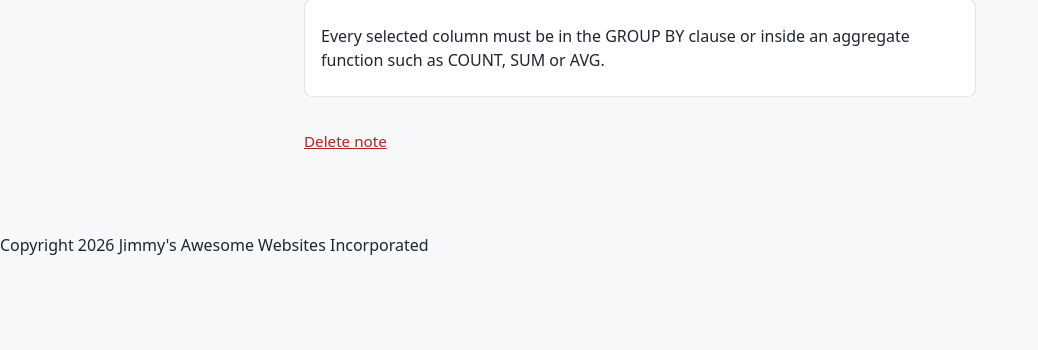
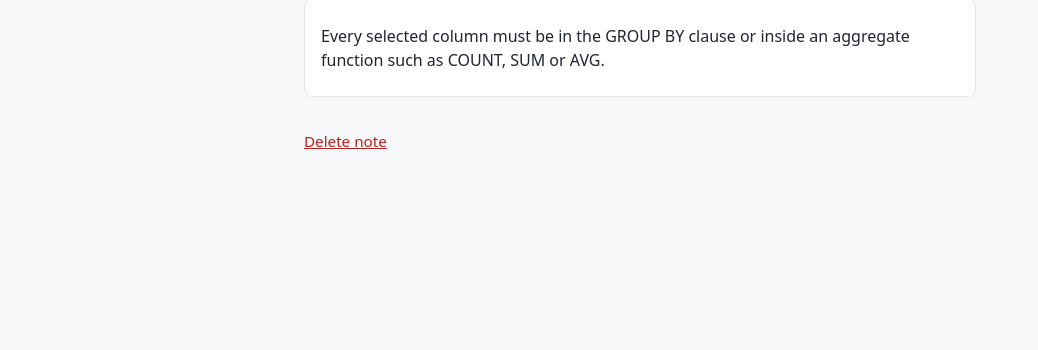
Before and after one commit to Carleton-BIT/django-notes-example, a Django app: page /notes/5/ in a window 1280 px wide. Shown: the part 223-573 px from the top of the page, without its empty margins (0-1038 px from the left). Run offline with Django 5.2, Linux system fonts and the light colour scheme; data comes from the database, SQL or seed files in the repository.

Commit message:
Remove the footer from base.html

```diff
--- a/notes/templates/notes/base.html
+++ b/notes/templates/notes/base.html
@@ -15,8 +15,5 @@
     <main>
         {% block content %}{% endblock %}
     </main>
-    <footer>
-        <p>Copyright 2026 Jimmy's Awesome Websites Incorporated</p>
-    </footer>
 </body>
 </html>
```
